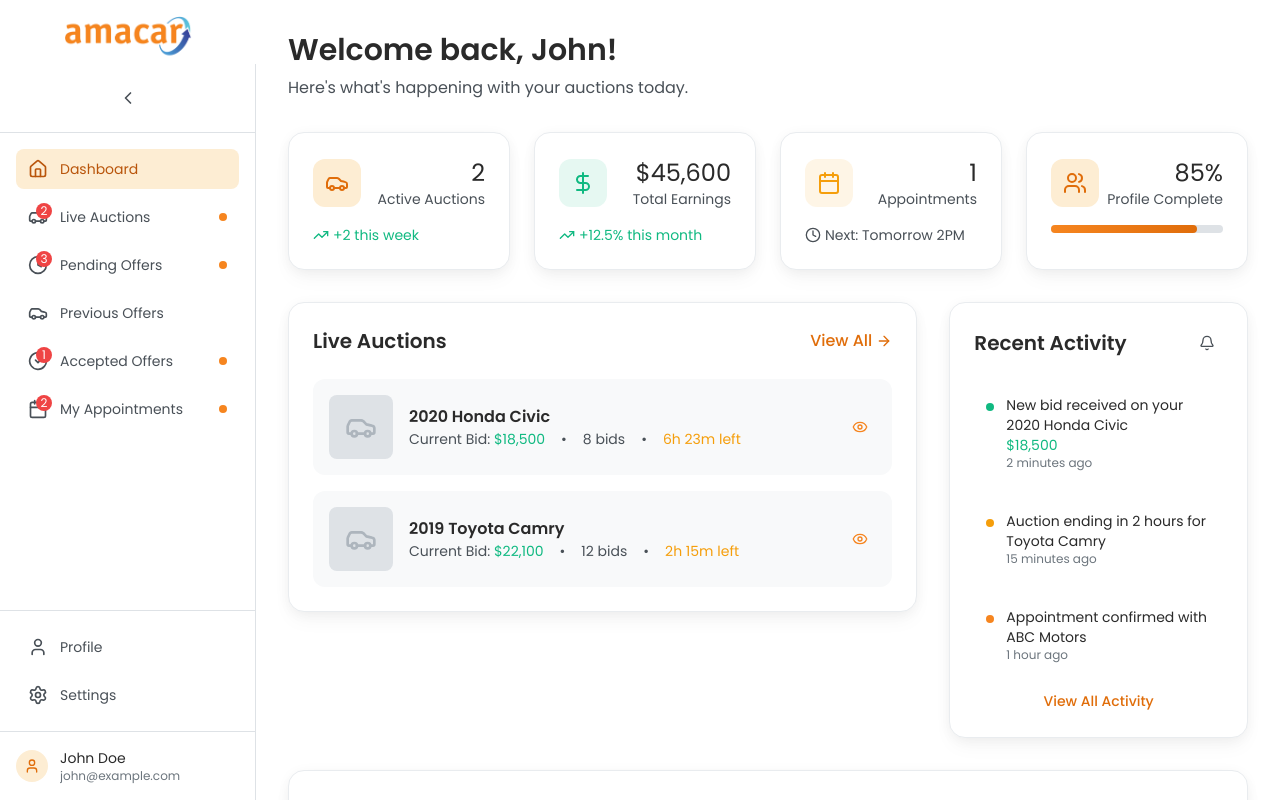
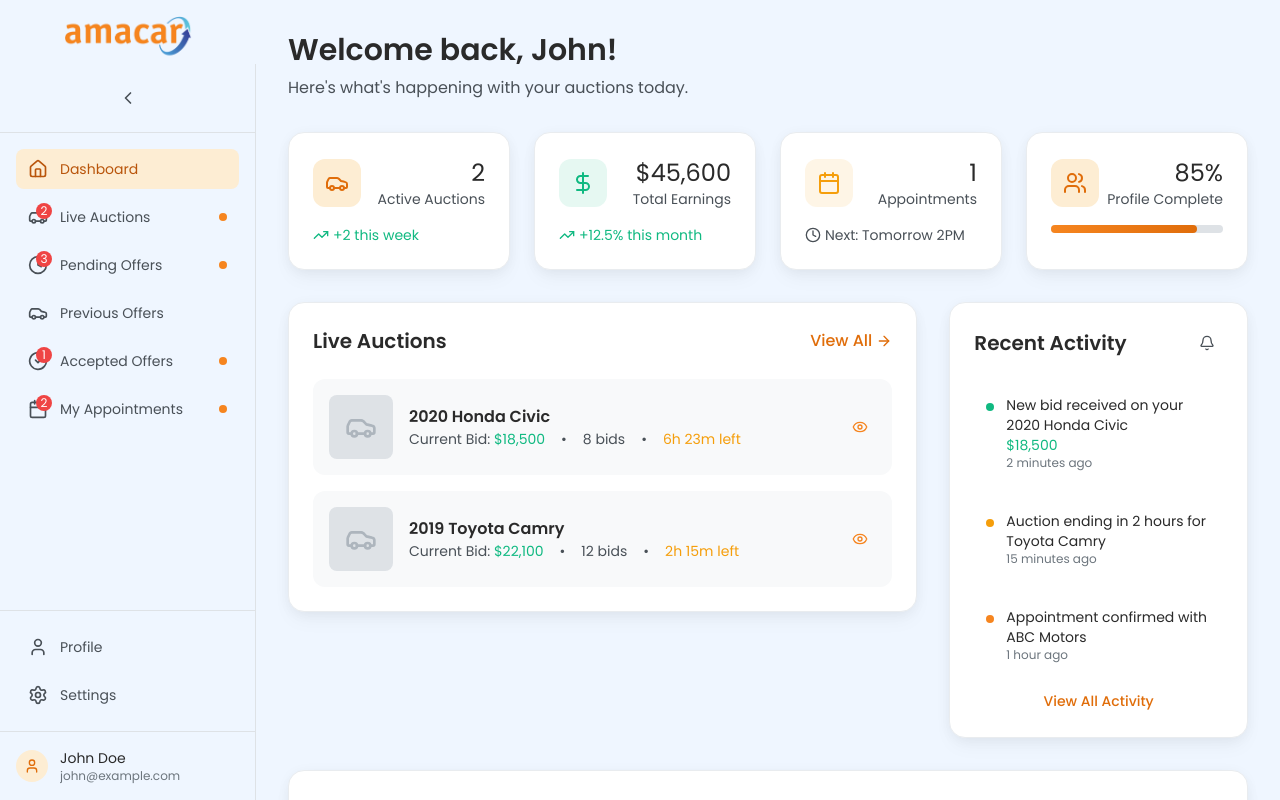
Before and after one commit to Ritesh-netzoptimize/amacar-revamped, a React (Vite) app: page /dashboard in a window 1280 px wide. Shown: the top 800 px of the page. Built offline with nearby package versions, Linux system fonts and the light colour scheme.

Commit message:
Removed modal at car details

```diff
--- a/src/Pages/AuctionPage.jsx
+++ b/src/Pages/AuctionPage.jsx
@@ -11,10 +11,11 @@ import {
     XCircle,
     ChevronLeft,
 } from "lucide-react"
-import { Link } from "react-router-dom"
+import { Link, useNavigate } from "react-router-dom"
 
 
 export default function AuctionPage() {
+    const navigate = useNavigate();
     const [values, setValues] = useState({
         mileage: "",
         exteriorColor: "",
@@ -73,7 +74,7 @@ export default function AuctionPage() {
         e.preventDefault()
         setSubmitted(true)
         if (allValid) {
-            setTimeout(() => setShowSuccess(true), 300)
+            setTimeout(() => navigate('/condition-assessment'), 300)
         }
     }
 
@@ -359,7 +360,7 @@ export default function AuctionPage() {
             </div>
 
             {/* Success state */}
-            <AnimatePresence>
+            {/* <AnimatePresence>
                 {showSuccess && (
                     <motion.div
                         initial={{ opacity: 0 }}
@@ -392,7 +393,7 @@ export default function AuctionPage() {
                         </motion.div>
                     </motion.div>
                 )}
-            </AnimatePresence>
+            </AnimatePresence> */}
         </div>
         </>
     )
--- a/src/Pages/ConditionAssessment.jsx
+++ b/src/Pages/ConditionAssessment.jsx
@@ -347,7 +347,7 @@ export default function ConditionAssessment() {
                         onClick={() => setShowUserForm(true)}
                         className="cursor-pointer inline-flex h-11 items-center justify-center rounded-xl bg-gradient-to-r from-[#f6851f] to-[#e63946] px-6 text-sm font-semibold text-white shadow-lg shadow-orange-500/25 transition hover:scale-[1.01]"
                       >
-                        Submit
+                        Continue
                       </button>
                     )}
                   </div>
--- a/src/components/Layout/DashboardLayout/DashboardLayout.jsx
+++ b/src/components/Layout/DashboardLayout/DashboardLayout.jsx
@@ -16,9 +16,9 @@ const DashboardLayout = ({ children }) => {
   };
 
   return (
-    <div className="min-h-screen bg-gradient-hero">
+    <div className="bg-blue-50 min-h-screen bg-gradient-hero ">
       {/* Mobile Header */}
-      <div className='lg:block py-[1rem] px-[4rem] fixed '><img className=' h-10 w-32' src="src\assets\original_logo.jpg" alt="logo" /></div>
+      <a href='/' className='lg:block py-[1rem] px-[4rem] fixed '><img className='cursor-pointer h-10 w-32' src="src\assets\original_logo.jpg" alt="logo" /></a>
       <div className="lg:hidden fixed top-0 left-0 right-0 z-50 bg-white border-b border-neutral-200">
         <div className="flex items-center justify-between p-4">
           <button
--- a/src/components/Layout/Sidebar/Sidebar.jsx
+++ b/src/components/Layout/Sidebar/Sidebar.jsx
@@ -85,7 +85,7 @@ const Sidebar = ({ isCollapsed, onToggle }) => {
       animate={isCollapsed ? 'closed' : 'open'}
       className="fixed left-0 top-16 bottom-0 bg-white border-r border-neutral-200 z-40 transition-all duration-300"
     >
-      <div className="flex flex-col h-full">
+      <div className="bg-blue-50 flex flex-col h-full">
         {/* Toggle Button */}
         <div className="p-4 border-b border-neutral-200">
           <button
```
